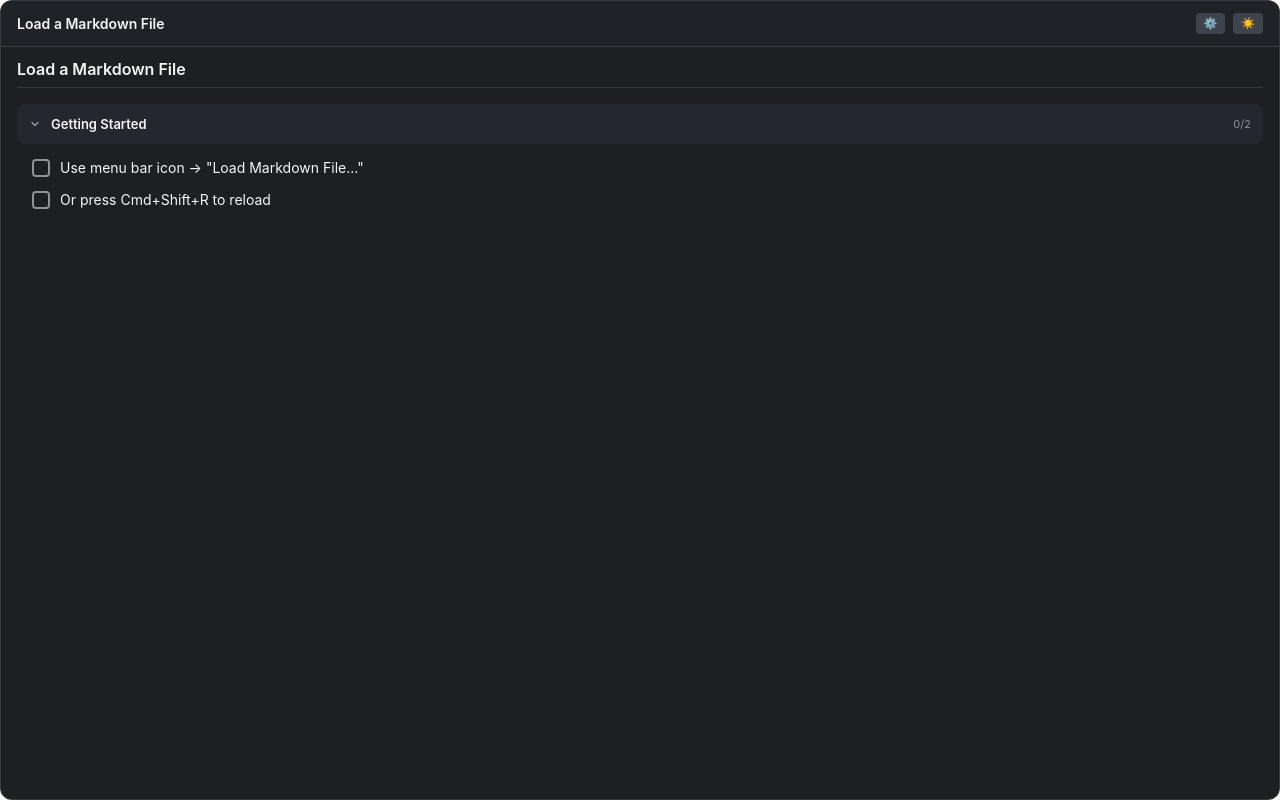
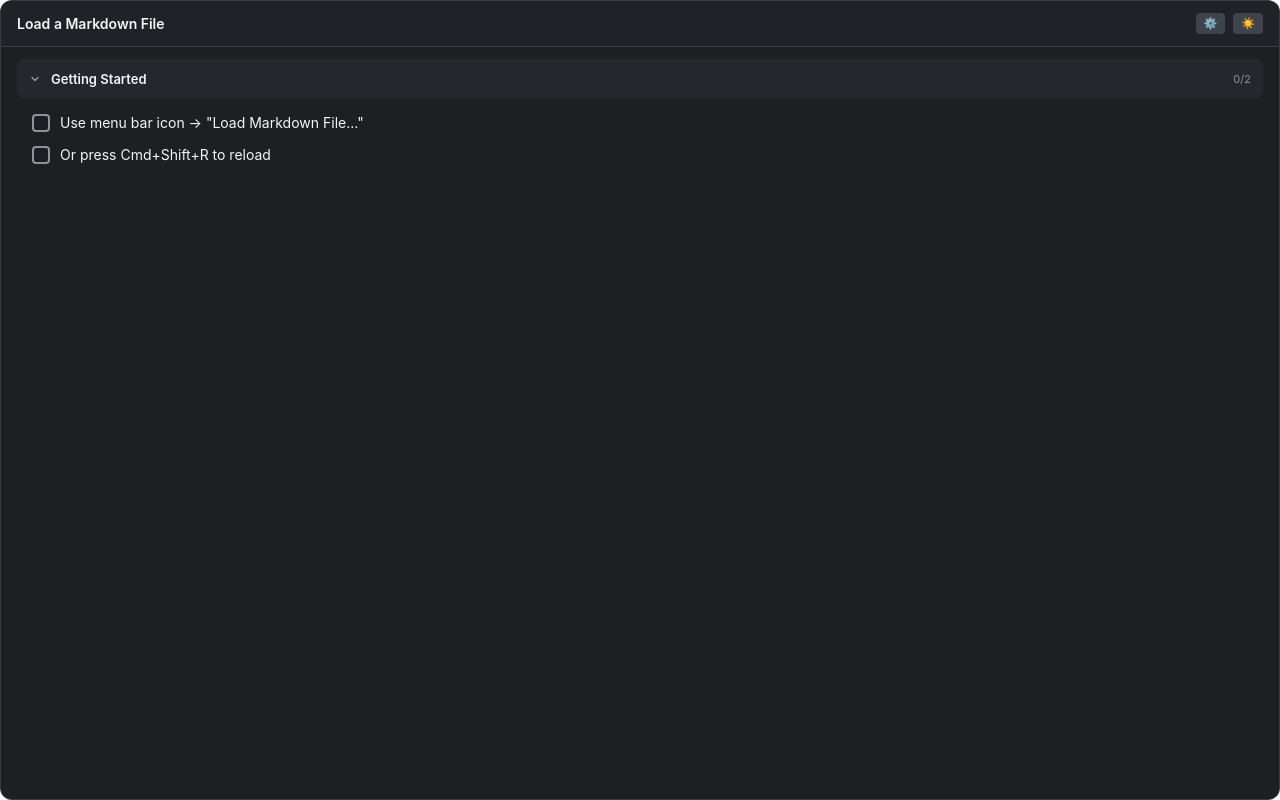
Before and after one commit to scdozier/stepsheet, a React app: page / in a window 1280 px wide. Built offline with nearby package versions, Linux system fonts and the light colour scheme.

Commit message:
fix: remove duplicate title from Checklist component
The title is already displayed in the header bar, so showing it again
in the Checklist content area was redundant.

Agent-Id: agent-828920ec-3765-49a0-b15a-dbea56e6debb

```diff
--- a/src/components/Checklist.tsx
+++ b/src/components/Checklist.tsx
@@ -20,23 +20,6 @@ const Checklist: React.FC<ChecklistProps> = ({ data, onToggleItem, onSelectItem
         padding: '12px 16px',
       }}
     >
-      {/* Optional Title */}
-      {data.title && (
-        <h2
-          style={{
-            fontSize: 16,
-            fontWeight: 600,
-            color: theme.colors.textPrimary,
-            marginBottom: 16,
-            paddingBottom: 8,
-            borderBottom: `1px solid ${theme.colors.border}`,
-            transition: 'color 0.3s, border-color 0.3s',
-          }}
-        >
-          {data.title}
-        </h2>
-      )}
-
       {/* Sections */}
       {data.sections.map((section) => (
         <Section
```
